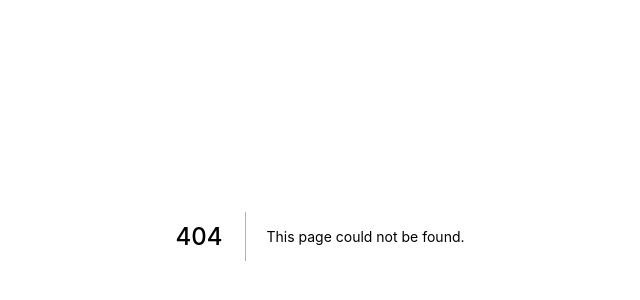
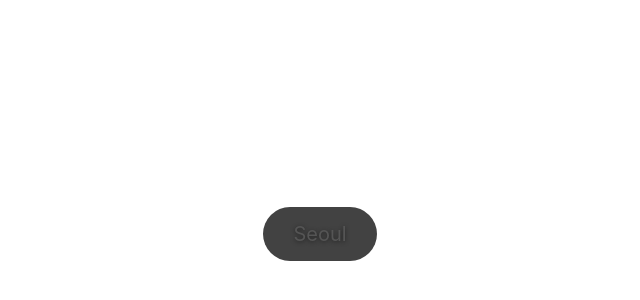
Before and after one commit to SangKwon-Lee/Kogong_css, a Next.js app: page /checkbox2 in a window 1280 px wide. Before the commit this address had no page. Shown: the part 164-464 px from the top of the page, without its empty margins (320-960 px from the left). Built offline with nearby package versions, Linux system fonts and the light colour scheme.

Commit message:
체크박스2

```diff
--- /dev/null
+++ b/pages/checkbox2/index.js
@@ -0,0 +1,25 @@
+import { useState } from "react"
+import { Check, Label, Text, Container, Wrapper } from "../../src/checkbox2"
+
+export default function Checkbox2() {
+
+  const [isCheck, setIsCheck] = useState(false)
+
+  const handleCheck = () => {
+    setIsCheck(prev => !prev)
+    console.log(isCheck)
+
+  }
+
+  return (
+    <Container>
+      <Wrapper>
+        <Label htmlFor="seoul">
+          <Check onClick={handleCheck} type="checkbox" id="seoul" name="seoul"></Check>
+          <Text isCheck={isCheck}>Seoul</Text>
+        </Label>
+      </Wrapper>
+
+    </Container>
+  )
+}
--- /dev/null
+++ b/src/checkbox2.js
@@ -0,0 +1,35 @@
+import styled from '@emotion/styled'
+
+export const Container = styled.div`
+display: flex;
+align-items: center;
+justify-content: center;
+width: 100vw;
+height: 100vh;
+`
+
+export const Wrapper = styled.div`
+margin:10px;
+`
+export const Check = styled.input`
+  display: none;
+`
+
+export const Label = styled.label`
+  cursor: pointer;
+`
+
+export const Text = styled.span`
+  display: inline-block;
+  background: ${props => props.isCheck ? "#e91e63" : "#424242"};
+  color: ${props => props.isCheck ? "#fff" : "#555"};
+  box-shadow: ${props => props.isCheck ? "0 2px 20px #e91e63" : "none"};;
+  text-shadow: 0 1px 4px rgba(0, 0, 0, 0.5);
+  font-size: 20px;
+  border-radius: 30px;
+  transition: 0.5s;
+  padding: 15px 30px;
+  user-select: none;
+  overflow: hidden;
+
+`
```
Also changed, not shown: 1 other file (tests, documents, lock files or other folders).
